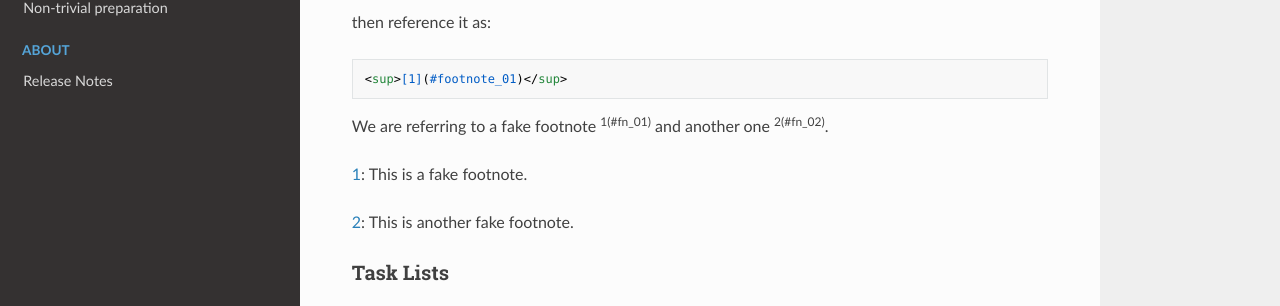
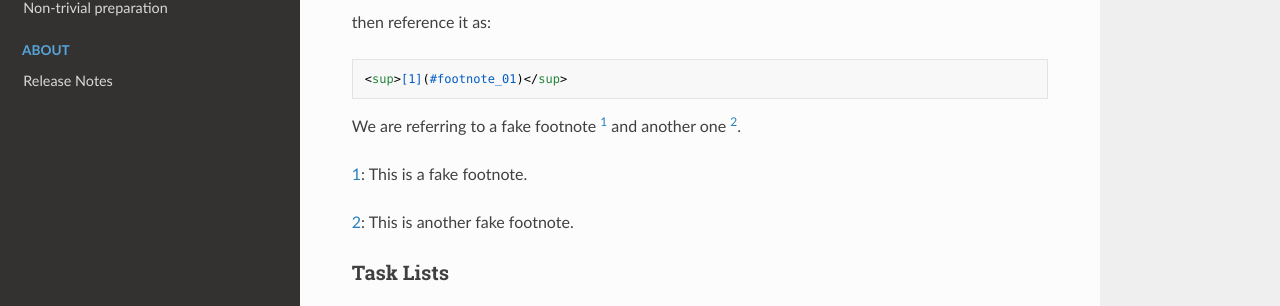
Before and after one commit to admiralrua/Algorithms-illustrated-by-Python, an MkDocs documentation site: the page built from docs/day_000.md, in a window 1280 px wide and 900 px high, scrolled down 1577 px. Shown: the part 144-450 px from the top of the window. Built offline with MkDocs 1.6.1, drawn with Linux system fonts in a browser that asks for light colours; nearby versions of some CDN libraries; old or Windows-style settings are respelled for this version of MkDocs.

Commit message:
Update day_000.md

````diff
--- a/docs/day_000.md
+++ b/docs/day_000.md
@@ -61,11 +61,11 @@
 ```
 <sup>[1](#footnote_01)</sup>
 ```
-We are referring to a fake footnote <sup>1(#fn_01)</sup> and another one <sup>2(#fn_02)</sup>.
+We are referring to a fake footnote <sup>[1](#fn01)</sup> and another one <sup>[2](#fn02)</sup>.
 
-<a name="fn_01">1</a>: This is a fake footnote.
+<a name="fn01">1</a>: This is a fake footnote.
 
-<a name="fn_02">2</a>: This is another fake footnote.
+<a name="fn02">2</a>: This is another fake footnote.
 
 
 ### Task Lists
@@ -144,6 +144,6 @@
 | :---        | :---:       | ---:    |
 | Header      | Title       | Ahihi   |
 | Paragraph   | Text        | Alo ola |
-| Specific    | **Long cell**  ||
+| Specific    | **Long cell** |
 
 You can format the text within tables. For example, you can add links, code (words or phrases in tick marks (\`) only, not code blocks), and emphasis. You can’t add headings, blockquotes, lists, horizontal rules, images, or HTML tags.
````
